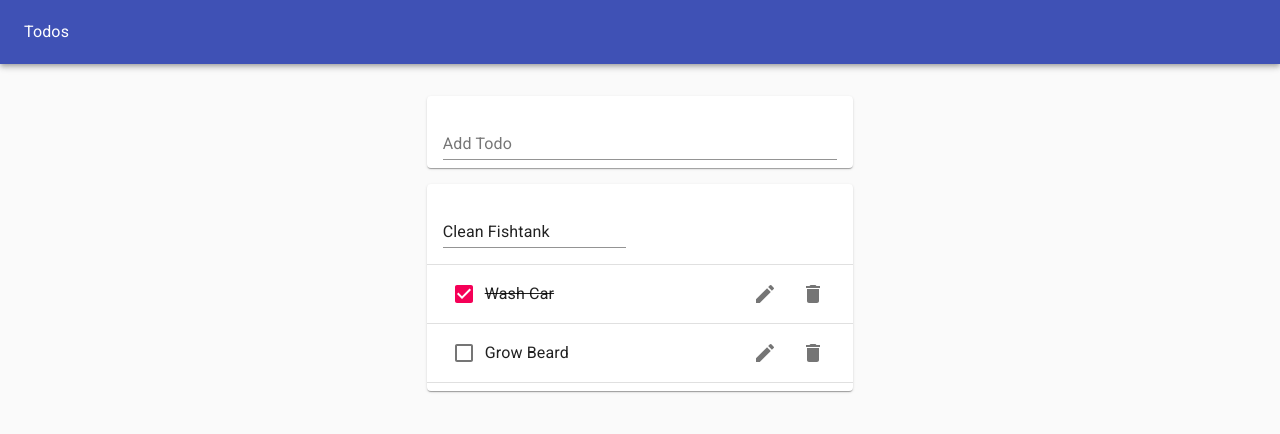
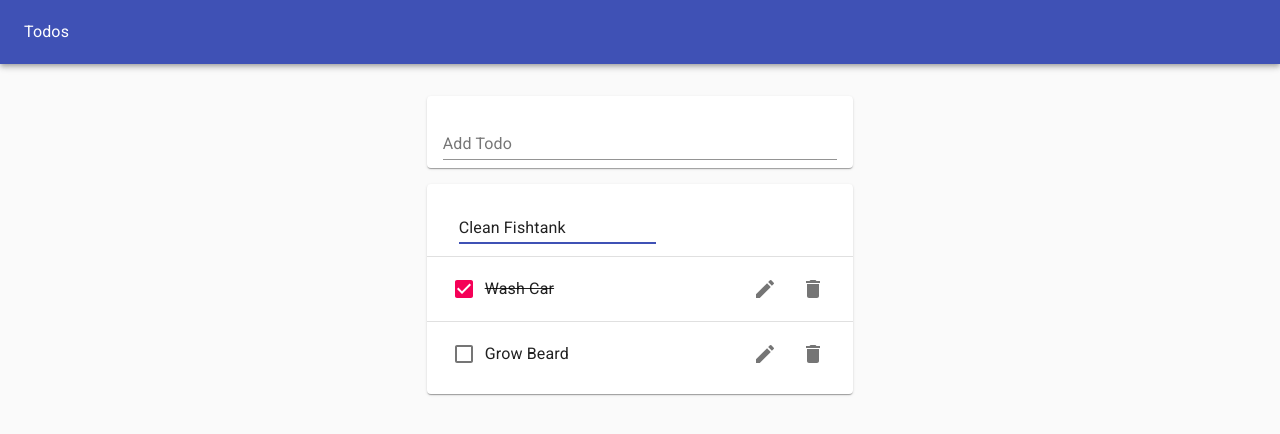
Before and after one commit to Kinjalrk2k/react-todo, a React (Create React App) app: page / in a window 1280 px wide. Both pictures are taken after a click on the button 765 px from the left and 221 px from the top of the page. Shown: the top 434 px of the page. Built offline with nearby package versions, Linux system fonts and the light colour scheme.

Commit message:
style tweaks

```diff
--- a/src/components/EditTodoForm.js
+++ b/src/components/EditTodoForm.js
@@ -1,4 +1,5 @@
 import { TextField } from "@material-ui/core";
+import { Widgets } from "@material-ui/icons";
 import useInputState from "../hooks/useInputState";
 
 function EditTodoForm({ id, editTodo, task, toggleEditForm }) {
@@ -12,12 +13,17 @@
         reset();
         toggleEditForm();
       }}
+      style={{
+        marginLeft: "1rem",
+        width: "50%",
+      }}
     >
       <TextField
         margin="normal"
         value={value}
         onChange={handleChange}
         fullWidth
+        autoFocus
       />
     </form>
   );
--- a/src/components/Todo.js
+++ b/src/components/Todo.js
@@ -15,7 +15,7 @@
   const [isEditing, toggleIsEditing] = useToggleState(false);
 
   return (
-    <ListItem>
+    <ListItem style={{ height: "64px" }}>
       {isEditing ? (
         <EditTodoForm
           id={id}
--- a/src/components/TodoList.js
+++ b/src/components/TodoList.js
@@ -11,7 +11,7 @@
   return (
     <Paper>
       <List>
-        {todos.map((todo) => (
+        {todos.map((todo, i) => (
           <>
             <Todo
               id={todo.id}
@@ -22,7 +22,7 @@
               toogleTodo={toogleTodo}
               editTodo={editTodo}
             />
-            <Divider />
+            {i < todos.length - 1 && <Divider />}
           </>
         ))}
       </List>
```
